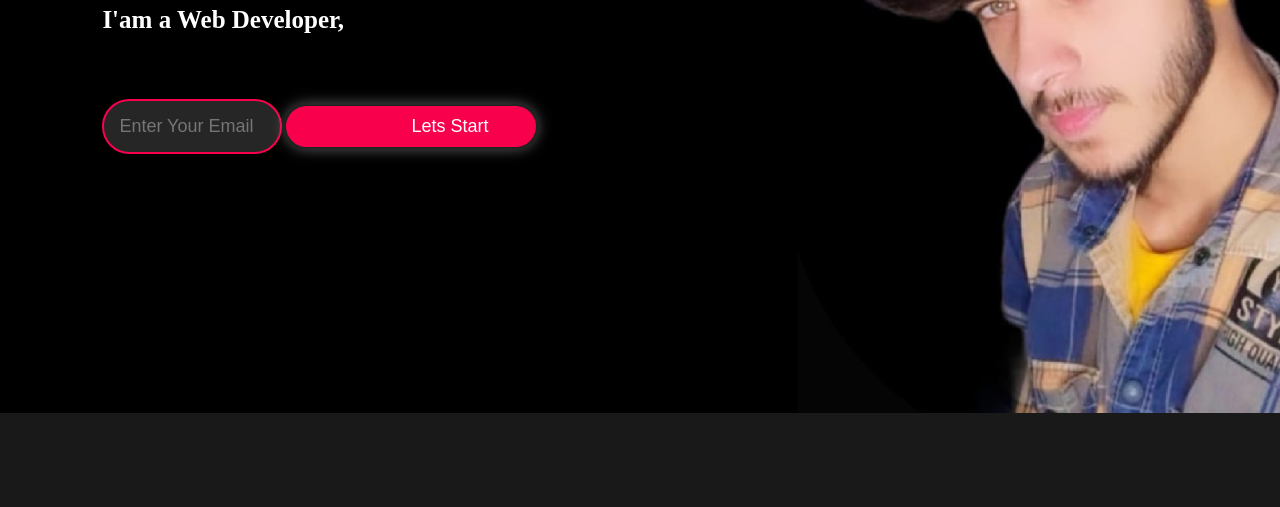
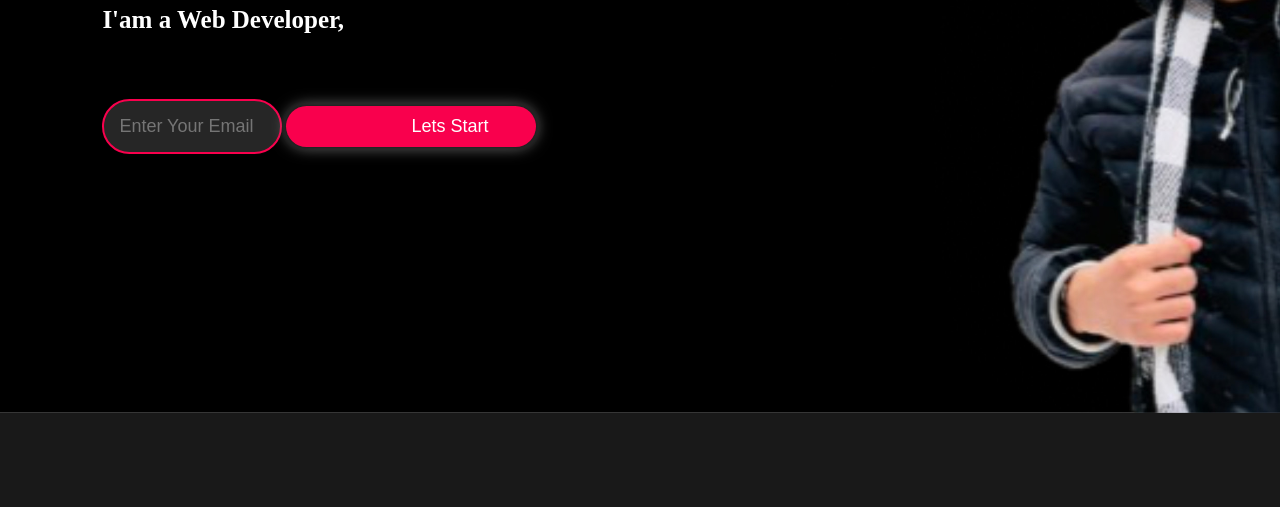
Before and after one commit to CodeWithSujal/Programming, a plain HTML site: page index.html in a window 1280 px wide. Shown: the part 387-894 px from the top of the page. Drawn offline with Linux system fonts and the light colour scheme.

Commit message:
Update style.css

```diff
--- a/css/style.css
+++ b/css/style.css
@@ -13,7 +13,7 @@ color:#fff;
 #hero{
         width:100%;
         height:100vh;
-        background-image:url("../images/logo2.jpg");
+        background-image:url("../images/sujalrr.jpg");
         background-size:cover;
         background-position:center;
        }
```
